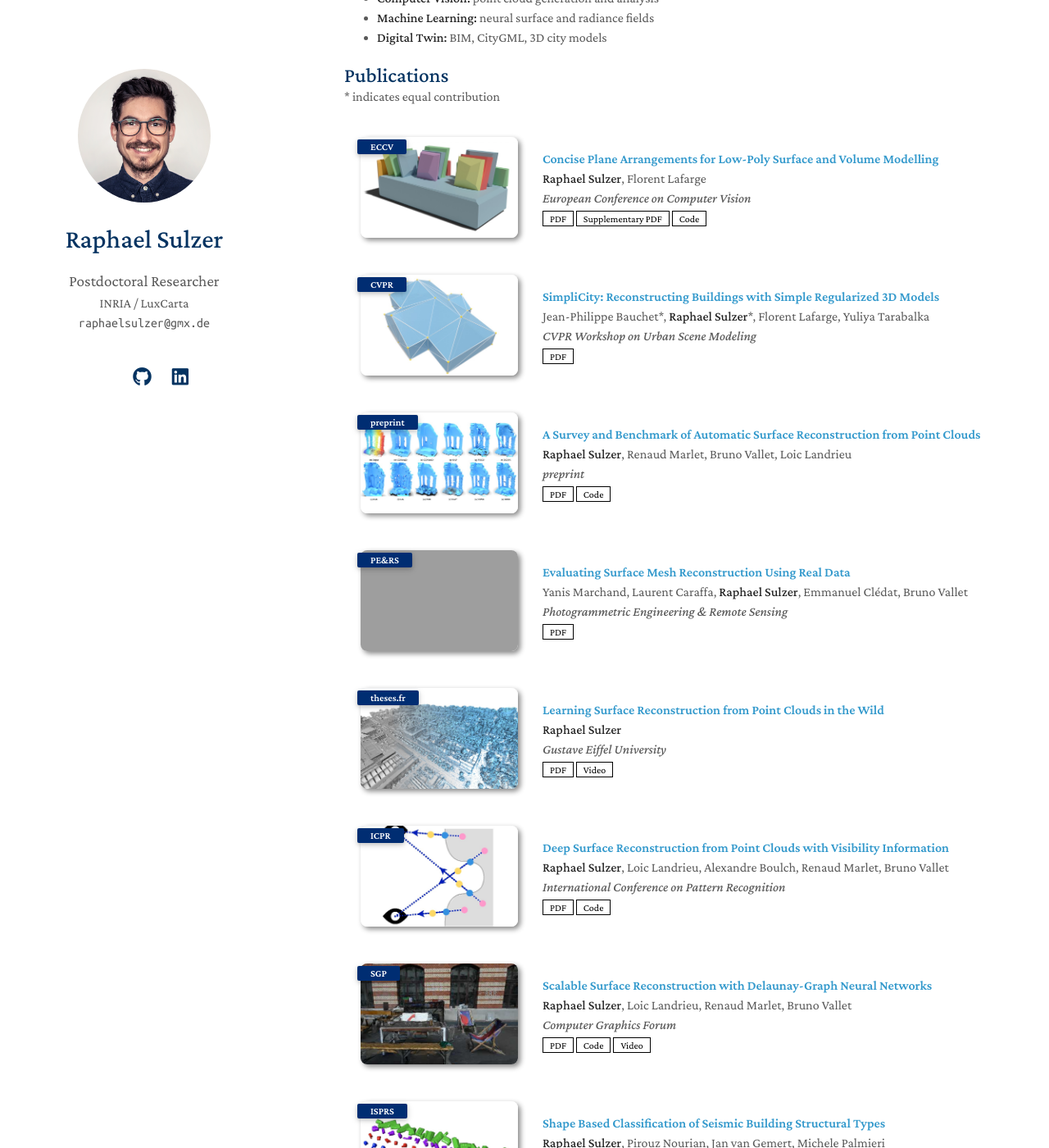
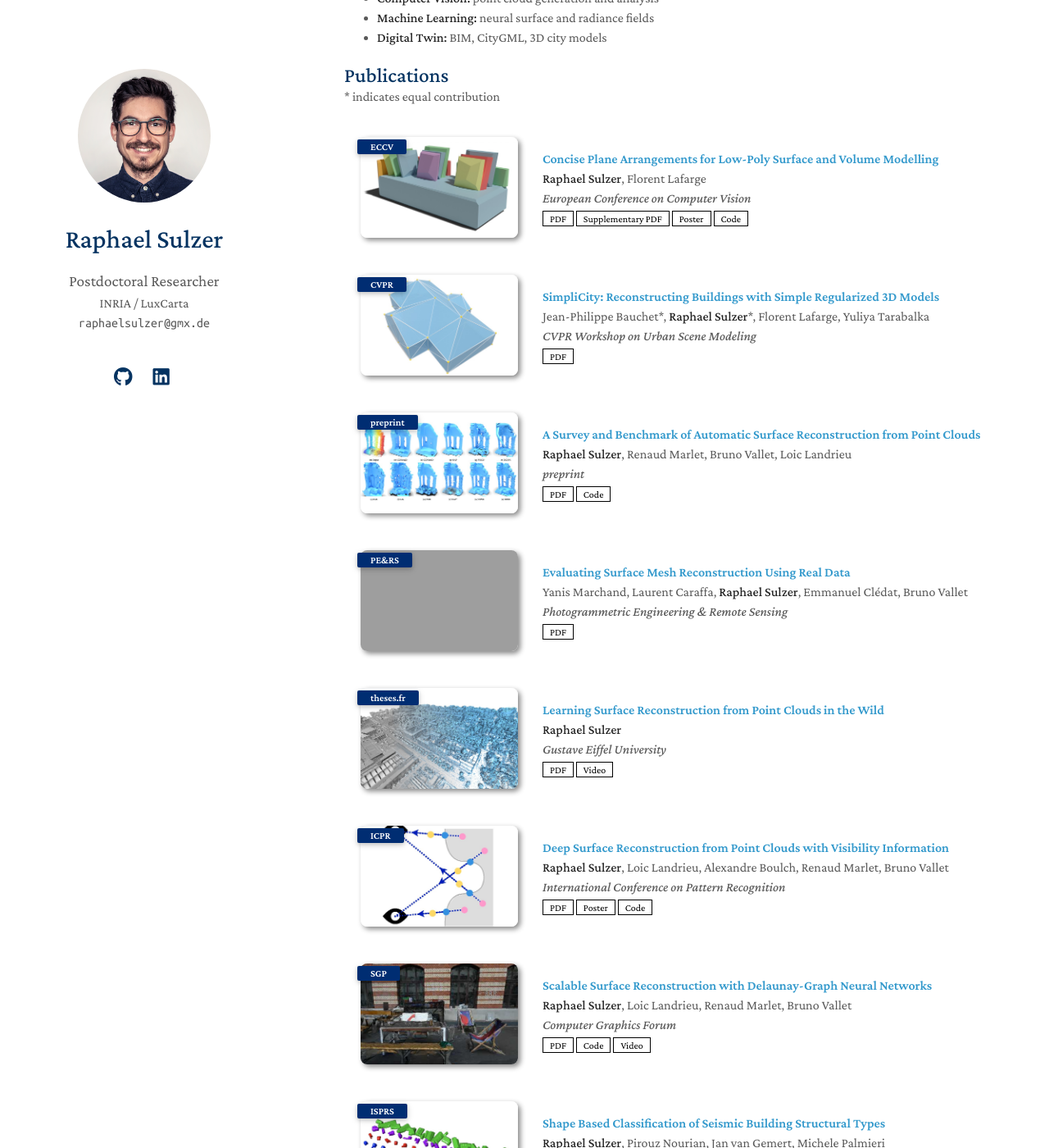
Before and after one commit to raphaelsulzer/raphaelsulzer.github.io, a Jekyll site: the page built from index.md, in a window 1280 px wide and 1400 px high, scrolled down 488 px. Shown: the whole window at 82% size. Built offline with Jekyll 4.4.1, drawn with Linux system fonts in a browser that asks for light colours; nearby versions of some CDN libraries; a style sheet for code colours, icons or effects is not loaded; our own code applies the rules of GitHub Pages for plain Markdown files; grey boxes are pictures that could not be loaded.

Commit message:
add paper posters

```diff
--- a/_config.yml
+++ b/_config.yml
@@ -12,7 +12,7 @@ canonical: https://raphaelsulzer.de
 
 # Links
 # If you don't need one of them, you may delete the corresponding line.
-research_gate: https://www.researchgate.net/profile/Raphael-Sulzer-3
+# research_gate: https://www.researchgate.net/profile/Raphael-Sulzer-3
 google_scholar: https://scholar.google.com/citations?user=sXZJvI8AAAAJ&hl=en&oi=ao
 github_link: https://github.com/raphaelsulzer
 linkedin: https://www.linkedin.com/in/raphael-sulzer/
--- a/_data/publications.yml
+++ b/_data/publications.yml
@@ -7,6 +7,7 @@ main:
     image: ./assets/img/publications/clipped/compod.jpg
     pdf: ./assets/files/publications/COMPOD_main.pdf
     suppmat: ./assets/files/publications/COMPOD_supp.pdf
+    poster: ./assets/files/publications/poster_ECCV_180924.pdf
     code: https://github.com/raphaelsulzer/compod
 
   - title: "SimpliCity: Reconstructing Buildings with Simple Regularized 3D Models"
@@ -45,6 +46,7 @@ main:
     conference: International Conference on Pattern Recognition
     image: ./assets/img/publications/clipped/dsrv.jpg
     pdf: https://arxiv.org/pdf/2202.01810.pdf
+    poster: ./assets/files/publications/dsrv_poser.pdf
     code: https://github.com/raphaelsulzer/dsrv-data
 
   - title: "Scalable Surface Reconstruction with Delaunay-Graph Neural Networks"
--- a/_includes/publications.md
+++ b/_includes/publications.md
@@ -28,6 +28,9 @@
       {% if link.suppmat %}
       <a href="{{ link.suppmat }}" class="btn btn-sm z-depth-0" role="button" target="_blank" style="font-size:12px;">Supplementary PDF</a>
       {% endif %}
+      {% if link.poster %}
+      <a href="{{ link.poster }}" class="btn btn-sm z-depth-0" role="button" target="_blank" style="font-size:12px;">Poster</a>
+      {% endif %}
       {% if link.code %}
       <a href="{{ link.code }}" class="btn btn-sm z-depth-0" role="button" target="_blank" style="font-size:12px;">Code</a>
       {% endif %}
```
Also changed, not shown: 10 other files.
